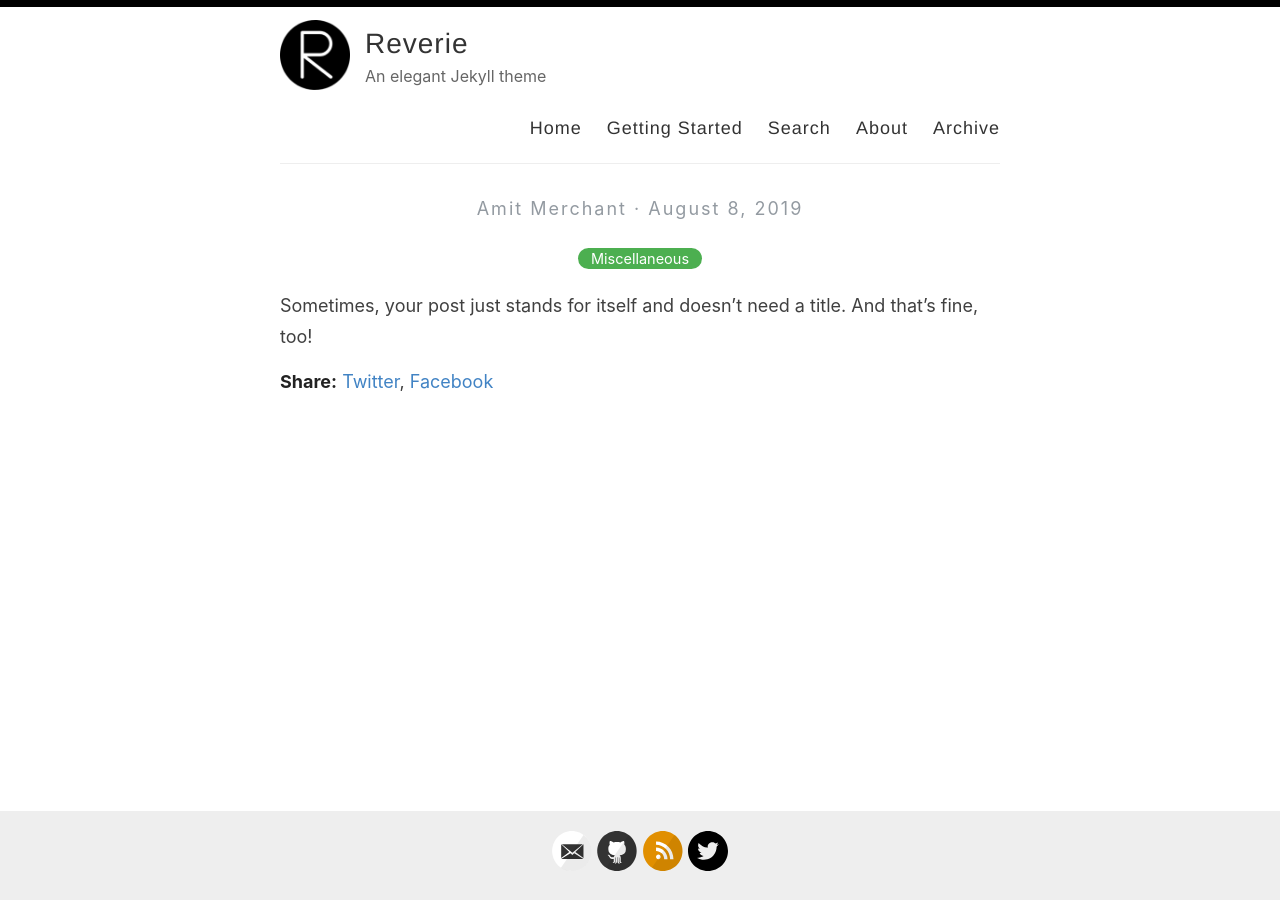
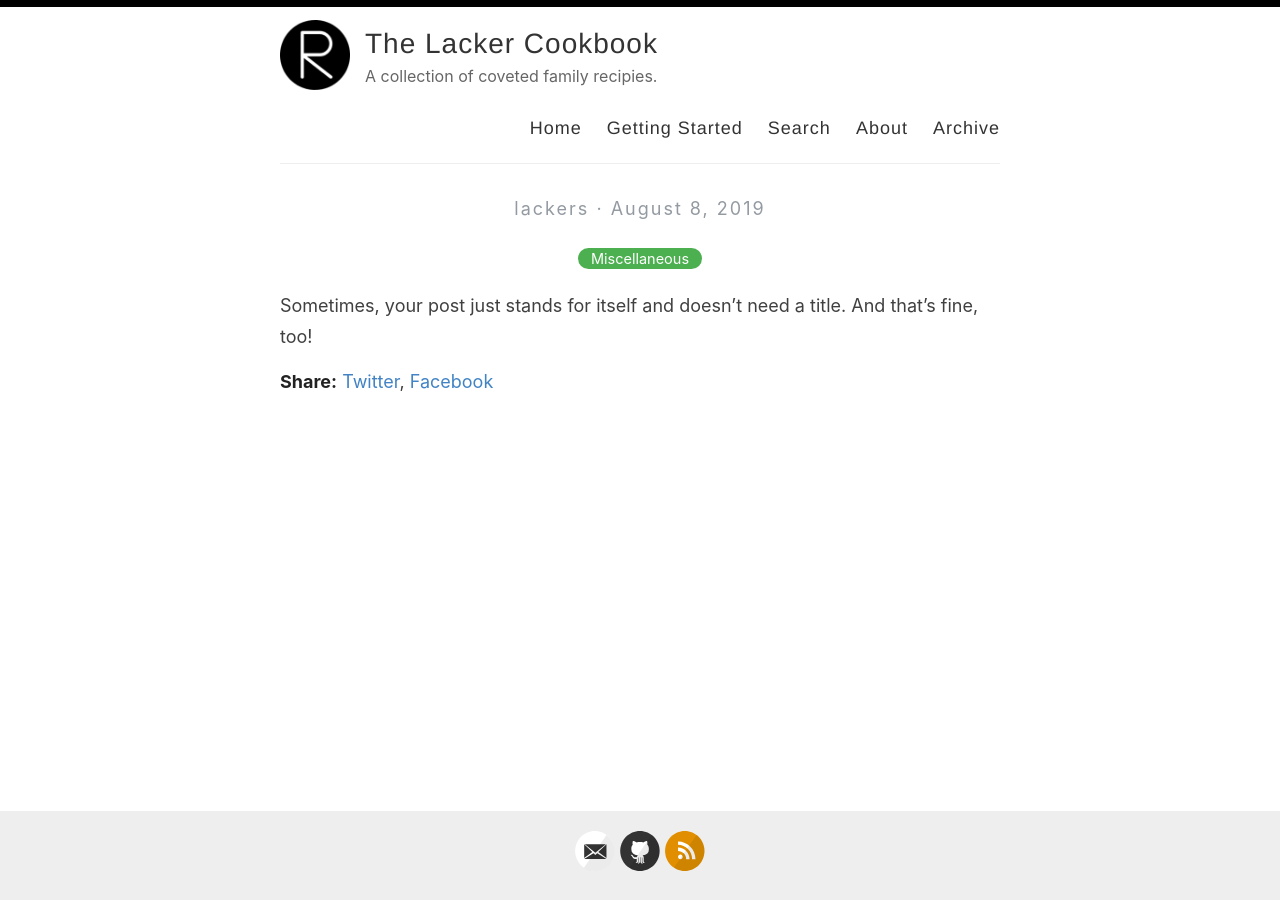
Before and after one commit to LackerCookbook/lackercookbook.github.io, a Jekyll site: the page built from _posts/2019-08-08-no-title-posts.md, in a window 1280 px wide. Built offline with Jekyll 4.4.1, drawn with Linux system fonts in a browser that asks for light colours.

Commit message:
Update _config.yml

```diff
--- a/_config.yml
+++ b/_config.yml
@@ -3,13 +3,13 @@
 #
 
 # Name of your site (displayed in the header)
-name: Reverie
+name: The Lacker Cookbook
 
 # Name of the author
-author: Amit Merchant
+author: lackers
 
 # Short bio or description (displayed in the header)
-description: An elegant Jekyll theme
+description: A collection of coveted family recipies.
 
 # URL of your avatar or profile pic (you could use your GitHub profile pic)
 avatar: /images/reverie.png
@@ -21,15 +21,15 @@ avatar: /images/reverie.png
 # Includes an icon in the footer for each username you enter
 footer-links:
   dribbble:
-  email: amit.d.merchant@gmail.com
+  email: eric@lacker.us | charlie@lacker.us
   facebook:
   flickr:
-  github: amitmerchant1990/reverie
+  github: LackerCookbook/lackercookbook.github.io
   instagram:
   linkedin:
   pinterest:
   rss: rss
-  twitter: amit_merchant
+  twitter:
   stackoverflow:
   youtube: # channel/<your_long_string> or user/<user-name>
   googleplus: # anything in your profile username that comes after plus.google.com/
@@ -41,7 +41,7 @@ footer-links:
 disqus:
 
 # Enter your Google Analytics web tracking code (e.g. UA-2110908-2) to activate tracking
-google_analytics: UA-43339302-11
+google_analytics:
 
 # For newer "GA4" analytics, use the following instead of the "UA" entry above
 #google_analytics_ga4: G-GABC1DEFG
@@ -55,7 +55,7 @@ enforce_ssl: https://www.amitmerchant.com/reverie
 # (http://yourusername.github.io/repository-name)
 # and NOT your User repository (http://yourusername.github.io)
 # then add in the baseurl here, like this: "/repository-name"
-baseurl: "/reverie"
+baseurl: "/home"
 
 #
 # !! You don't need to change any of the configuration flags below !!
```
